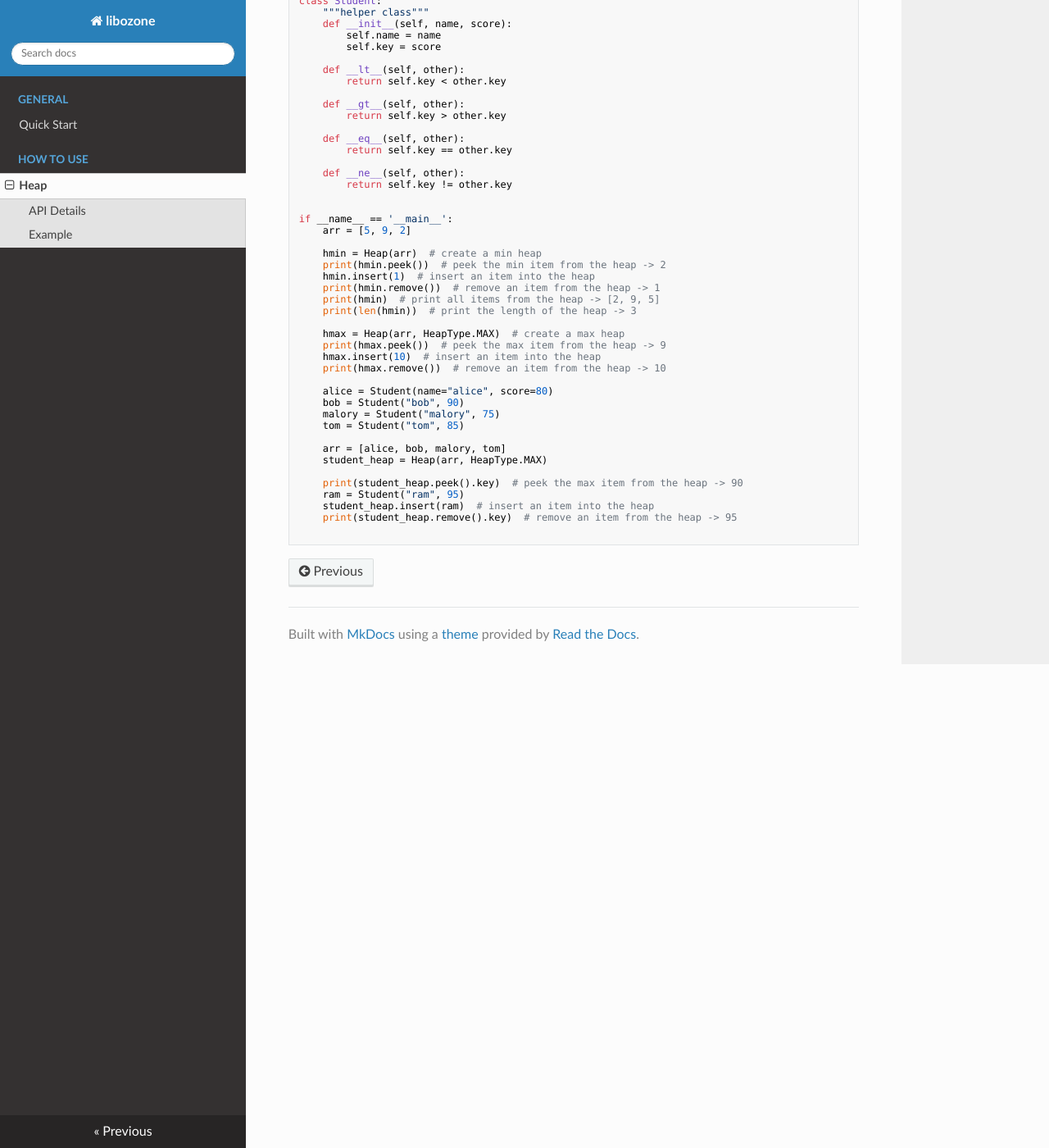
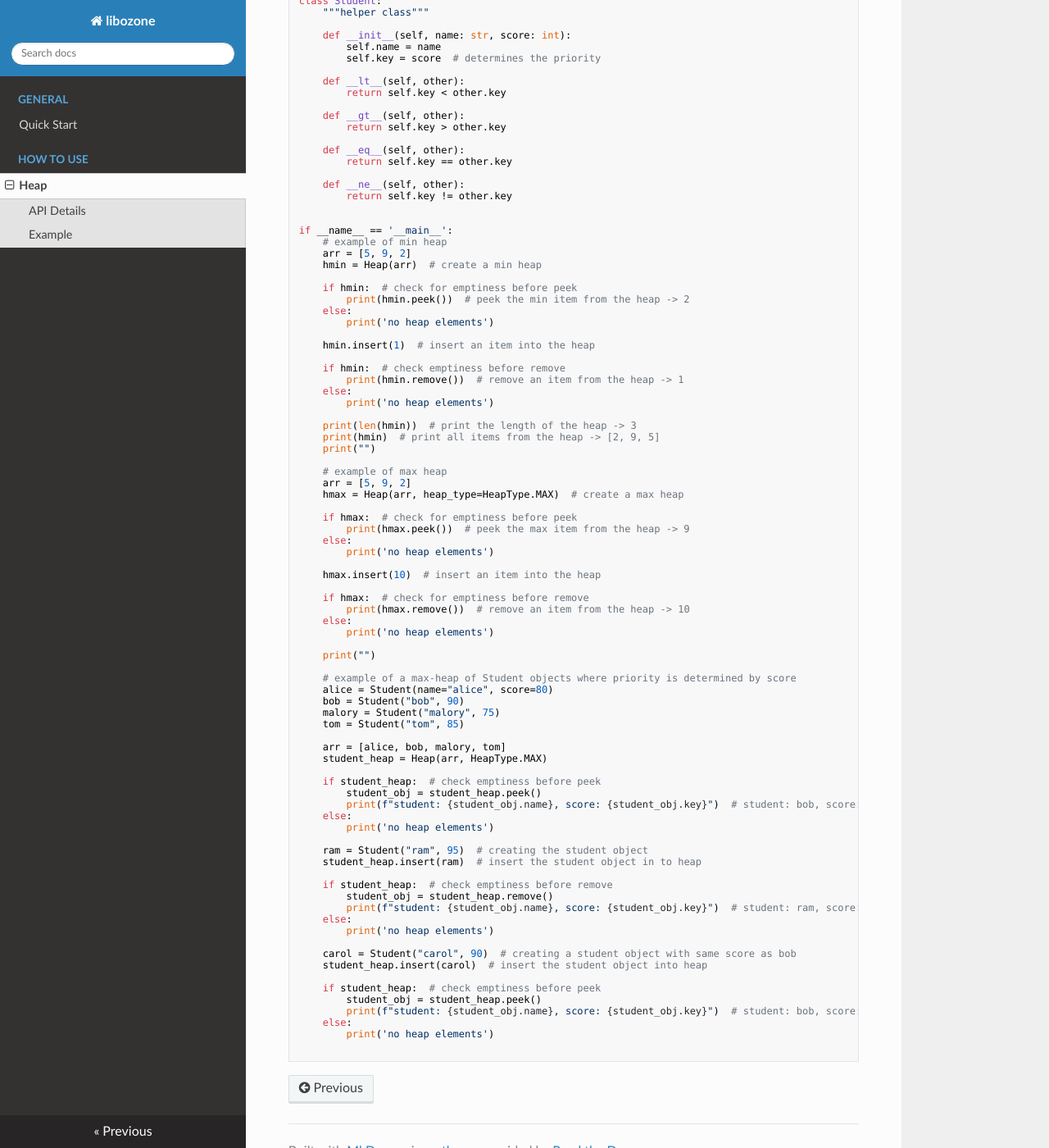
Before and after one commit to greyshell/libozone, an MkDocs documentation site: the page built from docs/heap.md, in a window 1280 px wide and 1400 px high, scrolled down 624 px. Shown: the whole window at 82% size. Built offline with MkDocs 1.6.1, drawn with Linux system fonts in a browser that asks for light colours; nearby versions of some CDN libraries.

Commit message:
updated heap.md to refactor the example

````diff
--- a/docs/heap.md
+++ b/docs/heap.md
@@ -25,9 +25,10 @@ from libozone import Heap, HeapType
 
 class Student:
     """helper class"""
-    def __init__(self, name, score):
+
+    def __init__(self, name: str, score: int):
         self.name = name
-        self.key = score
+        self.key = score  # determines the priority
 
     def __lt__(self, other):
         return self.key < other.key
@@ -43,20 +44,45 @@ class Student:
 
 
 if __name__ == '__main__':
+    # example of min heap
     arr = [5, 9, 2]
+    hmin = Heap(arr)  # create a min heap
 
-    hmin = Heap(arr)  # create a min heap
-    print(hmin.peek())  # peek the min item from the heap -> 2
+    if hmin:  # check for emptiness before peek
+        print(hmin.peek())  # peek the min item from the heap -> 2
+    else:
+        print('no heap elements')
+
     hmin.insert(1)  # insert an item into the heap
-    print(hmin.remove())  # remove an item from the heap -> 1
+
+    if hmin:  # check emptiness before remove
+        print(hmin.remove())  # remove an item from the heap -> 1
+    else:
+        print('no heap elements')
+
+    print(len(hmin))  # print the length of the heap -> 3
     print(hmin)  # print all items from the heap -> [2, 9, 5]
-    print(len(hmin))  # print the length of the heap -> 3
+    print("")
 
-    hmax = Heap(arr, HeapType.MAX)  # create a max heap
-    print(hmax.peek())  # peek the max item from the heap -> 9
+    # example of max heap
+    arr = [5, 9, 2]
+    hmax = Heap(arr, heap_type=HeapType.MAX)  # create a max heap
+
+    if hmax:  # check for emptiness before peek
+        print(hmax.peek())  # peek the max item from the heap -> 9
+    else:
+        print('no heap elements')
+
     hmax.insert(10)  # insert an item into the heap
-    print(hmax.remove())  # remove an item from the heap -> 10
 
+    if hmax:  # check for emptiness before remove
+        print(hmax.remove())  # remove an item from the heap -> 10
+    else:
+        print('no heap elements')
+
+    print("")
+
+    # example of a max-heap of Student objects where priority is determined by score
     alice = Student(name="alice", score=80)
     bob = Student("bob", 90)
     malory = Student("malory", 75)
@@ -65,9 +91,28 @@ if __name__ == '__main__':
     arr = [alice, bob, malory, tom]
     student_heap = Heap(arr, HeapType.MAX)
 
-    print(student_heap.peek().key)  # peek the max item from the heap -> 90
-    ram = Student("ram", 95)
-    student_heap.insert(ram)  # insert an item into the heap
-    print(student_heap.remove().key)  # remove an item from the heap -> 95
+    if student_heap:  # check emptiness before peek
+        student_obj = student_heap.peek()
+        print(f"student: {student_obj.name}, score: {student_obj.key}")  # student: bob, score: 90
+    else:
+        print('no heap elements')
+
+    ram = Student("ram", 95)  # creating the student object
+    student_heap.insert(ram)  # insert the student object in to heap
+
+    if student_heap:  # check emptiness before remove
+        student_obj = student_heap.remove()
+        print(f"student: {student_obj.name}, score: {student_obj.key}")  # student: ram, score: 95
+    else:
+        print('no heap elements')
+
+    carol = Student("carol", 90)  # creating a student object with same score as bob
+    student_heap.insert(carol)  # insert the student object into heap
+
+    if student_heap:  # check emptiness before peek
+        student_obj = student_heap.peek()
+        print(f"student: {student_obj.name}, score: {student_obj.key}")  # student: bob, score: 90
+    else:
+        print('no heap elements')
 
 ```
````
Also changed, not shown: dev_guide.md (+6 -0 lines).
